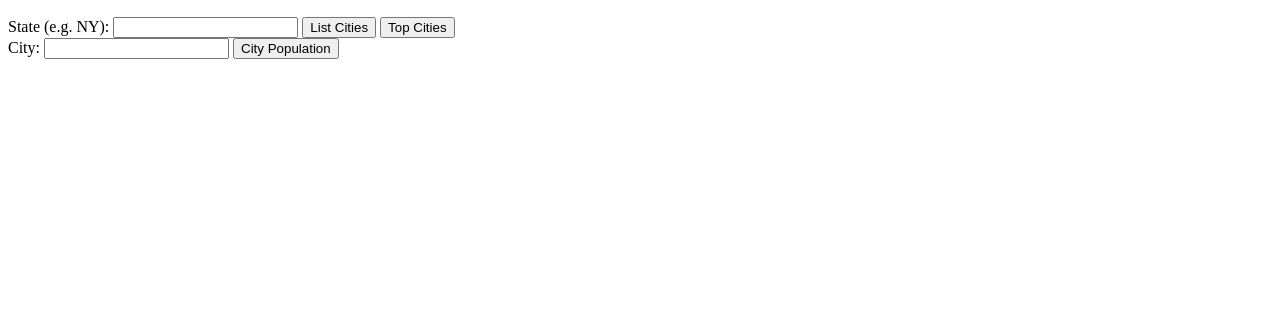
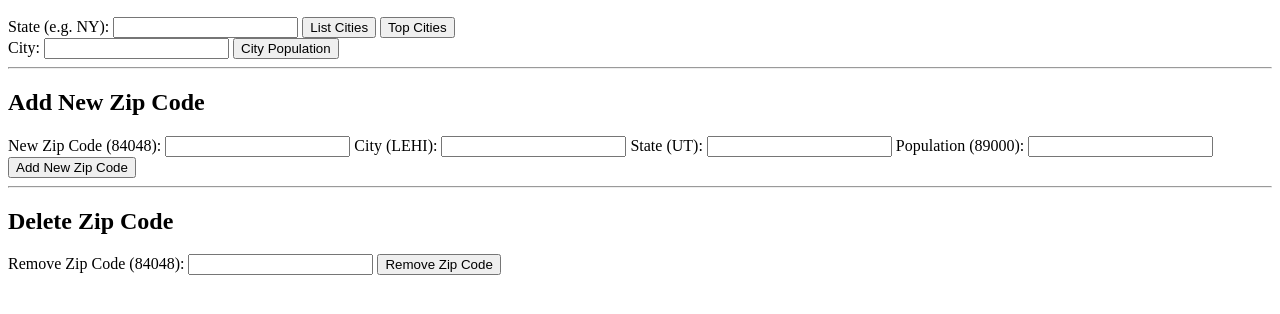
Before and after one commit to chan-thomas/neighborhood-population, a website: page public/index.html in a window 1280 px wide. Shown: the part 50-364 px from the top of the page. Drawn offline with Linux system fonts and the light colour scheme.

Commit message:
completed tasks

```diff
--- a/public/index.html
+++ b/public/index.html
@@ -1,42 +1,106 @@
 <!DOCTYPE html>
 <html lang="en">
   <head>
-  <meta charset="UTF-8">
+    <meta charset="UTF-8" />
     <title>Neighborhood Info Dashboard</title>
   </head>
   <body>
     <h2>Neighborhood Info Dashboard</h2>
 
     <div>
-    <label>State (e.g. NY): <input type="text" id="state-input"></label>
+      <label>State (e.g. NY): <input type="text" id="state-input" /></label>
       <button onclick="fetchCities()">List Cities</button>
       <button onclick="fetchTopCities()">Top Cities</button>
     </div>
 
     <div>
-    <label>City: <input type="text" id="city-input"></label>
+      <label>City: <input type="text" id="city-input" /></label>
       <button onclick="fetchCityPopulation()">City Population</button>
     </div>
-
+    <hr />
+    <h2>Add New Zip Code</h2>
+    <div>
+      <label
+        >New Zip Code (84048): <input type="number" name="newZip" id="newZip"
+      /></label>
+      <label
+        >City (LEHI): <input type="text" name="newCity" id="newCity"
+      /></label>
+      <label
+        >State (UT): <input type="text" name="newState" id="newState"
+      /></label>
+      <label
+        >Population (89000): <input type="number" name="newPop" id="newPop"
+      /></label>
+      <button onclick="addNewZip()">Add New Zip Code</button>
+    </div>
+    <hr />
+    <h2>Delete Zip Code</h2>
+    <div>
+      <label
+        >Remove Zip Code (84048):
+        <input type="number" name="delZip" id="delZip"
+      /></label>
+      <button onclick="removeZip()">Remove Zip Code</button>
+    </div>
     <pre id="output"></pre>
 
     <script>
       async function fetchCities() {
-      const state = document.getElementById('state-input').value;
+        const state = document.getElementById("state-input").value;
         const res = await fetch(`/api/states/${state}/cities`);
-      document.getElementById('output').textContent = JSON.stringify(await res.json(), null, 2);
+        document.getElementById("output").textContent = JSON.stringify(
+          await res.json(),
+          null,
+          2
+        );
       }
 
       async function fetchTopCities() {
-      const state = document.getElementById('state-input').value;
+        const state = document.getElementById("state-input").value;
         const res = await fetch(`/api/state/${state}/top`);
-      document.getElementById('output').textContent = JSON.stringify(await res.json(), null, 2);
+        document.getElementById("output").textContent = JSON.stringify(
+          await res.json(),
+          null,
+          2
+        );
       }
 
       async function fetchCityPopulation() {
-      const city = document.getElementById('city-input').value;
+        const city = document.getElementById("city-input").value;
         const res = await fetch(`/api/city/${city}/pop`);
-      document.getElementById('output').textContent = JSON.stringify(await res.json(), null, 2);
+        document.getElementById("output").textContent = JSON.stringify(
+          await res.json(),
+          null,
+          2
+        );
+      }
+      async function addNewZip() {
+        const _id = document.getElementById("newZip").value;
+        const city = document.getElementById("newCity").value;
+        const state = document.getElementById("newState").value;
+        const pop = document.getElementById("newPop").value;
+        const res = await fetch("/api/zip", {
+          method: "POST",
+          headers: { "Content-Type": "application/json" },
+          body: JSON.stringify({ _id, city, state, pop }),
+        });
+        document.getElementById("output").textContent = JSON.stringify(
+          await res.json(),
+          null,
+          2
+        );
+      }
+      async function removeZip() {
+        const _id = document.getElementById("delZip").value;
+        const res = await fetch(`/api/zip/${_id}`, {
+          method: "DELETE",
+        });
+        document.getElementById("output").textContent = JSON.stringify(
+          await res.json(),
+          null,
+          2
+        );
       }
     </script>
   </body>
```
Also changed, not shown: routes/zipRoutes.js (+24 -7 lines). Lines whose indentation alone changed are shown as unchanged.
